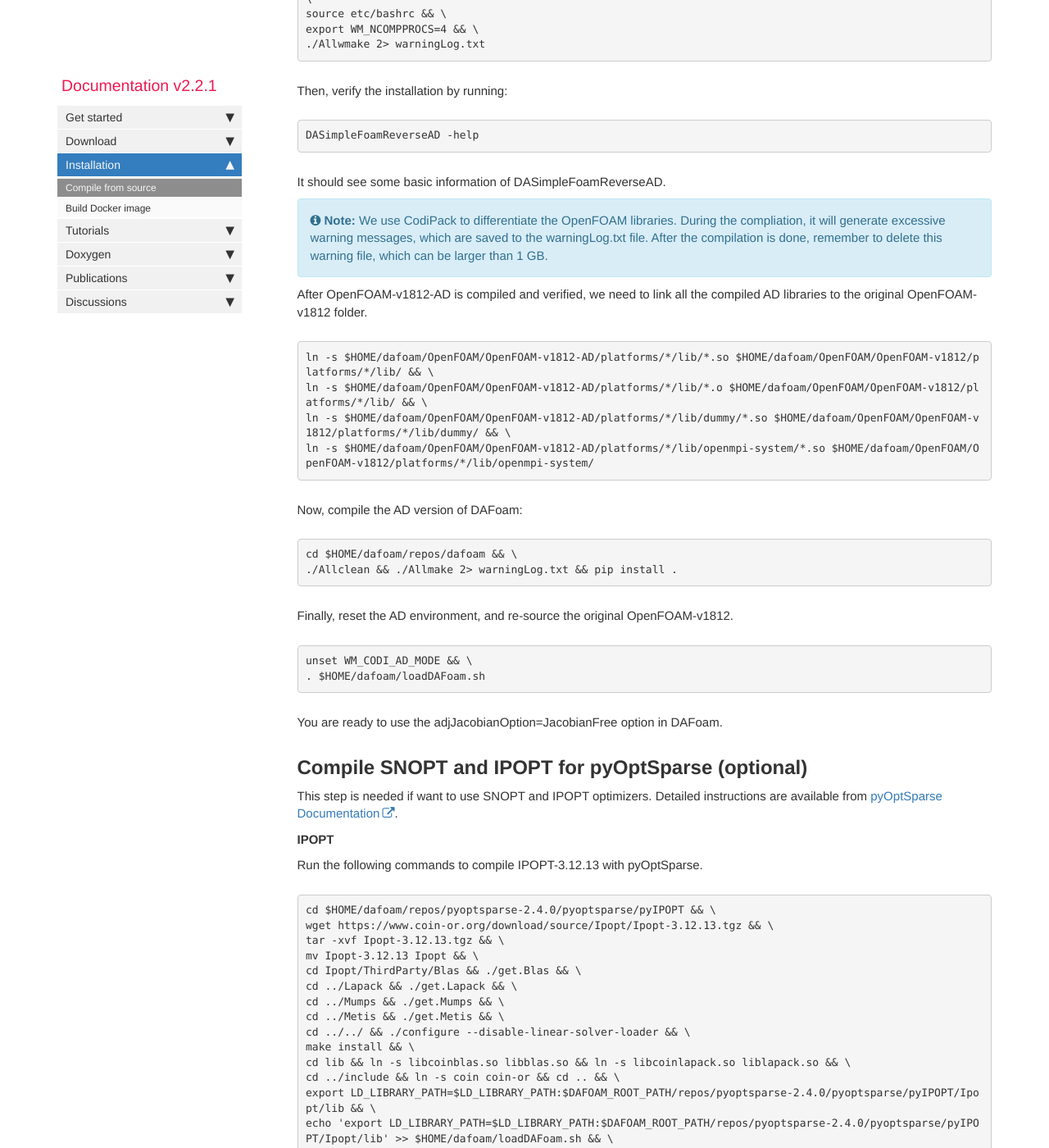
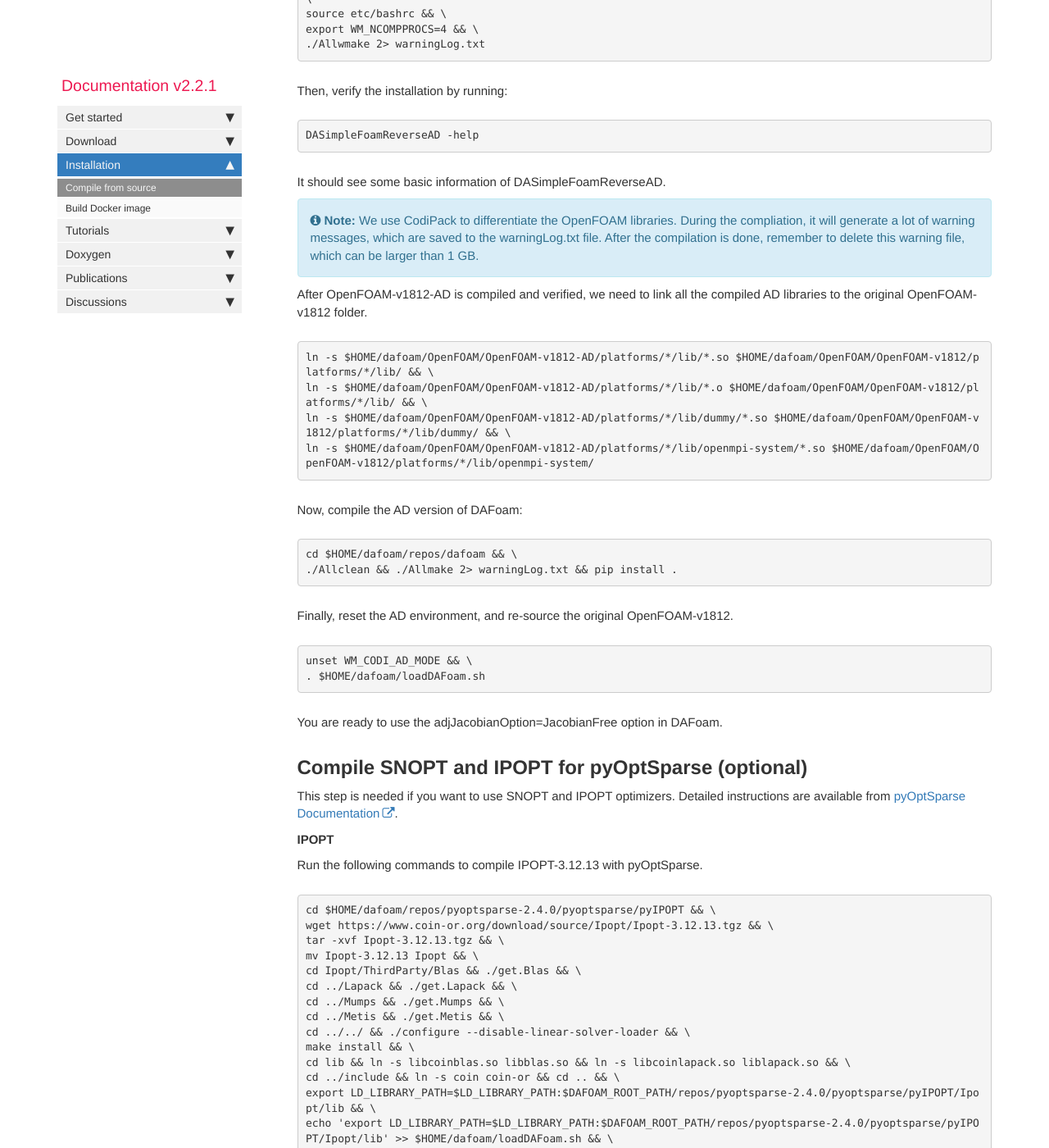
Before and after one commit to DAFoam/DAFoam.github.io, a Jekyll site: the page built from pages/mydoc/mydoc_installation_source.md, in a window 1280 px wide and 1400 px high, scrolled down 8462 px. Shown: the whole window at 82% size. Built offline with Jekyll 4.4.1, drawn with Linux system fonts in a browser that asks for light colours; comment, search, counter and statistics services are not loaded.

Commit message:
content update

```diff
--- a/pages/mydoc/mydoc_installation_source.md
+++ b/pages/mydoc/mydoc_installation_source.md
@@ -391,7 +391,7 @@ DASimpleFoamReverseAD -help
 
 It should see some basic information of DASimpleFoamReverseAD.
 
-{% include note.html content="We use CodiPack to differentiate the OpenFOAM libraries. During the compliation, it will generate excessive warning messages, which are saved to the warningLog.txt file. After the compilation is done, remember to delete this warning file, which can be larger than 1 GB." %}
+{% include note.html content="We use CodiPack to differentiate the OpenFOAM libraries. During the compliation, it will generate a lot of warning messages, which are saved to the warningLog.txt file. After the compilation is done, remember to delete this warning file, which can be larger than 1 GB." %}
 
 After OpenFOAM-v1812-AD is compiled and verified, we need to link all the compiled AD libraries to the original OpenFOAM-v1812 folder.
 
@@ -420,7 +420,7 @@ You are ready to use the adjJacobianOption=JacobianFree option in DAFoam.
 
 ## **Compile SNOPT and IPOPT for pyOptSparse (optional)**
 
-This step is needed if want to use SNOPT and IPOPT optimizers. Detailed instructions are available from [pyOptSparse Documentation](https://mdolab-pyoptsparse.readthedocs-hosted.com/en/v2.1.0/optimizers.html).
+This step is needed if you want to use SNOPT and IPOPT optimizers. Detailed instructions are available from [pyOptSparse Documentation](https://mdolab-pyoptsparse.readthedocs-hosted.com/en/v2.1.0/optimizers.html).
 
 **IPOPT**
 
```
